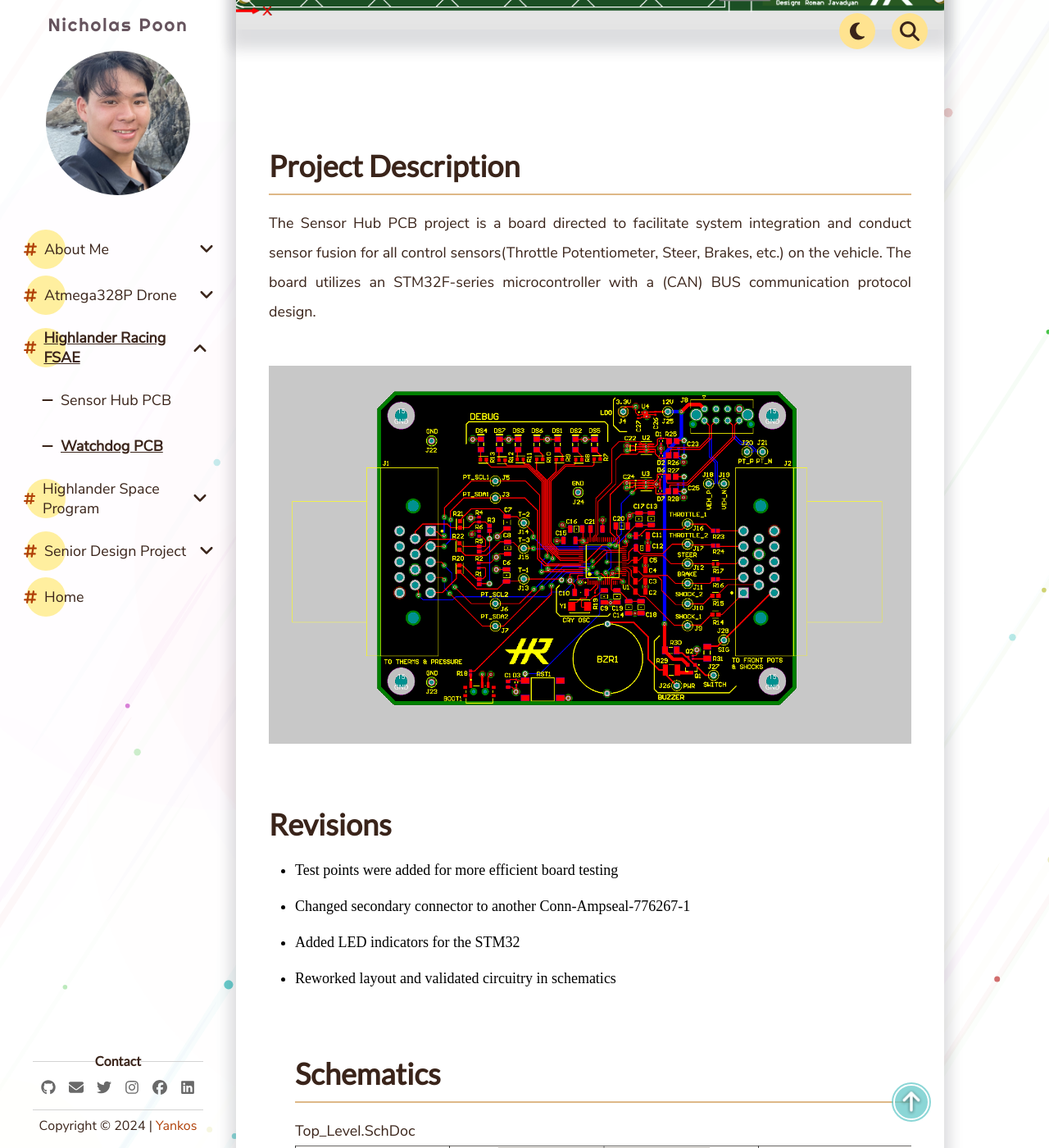
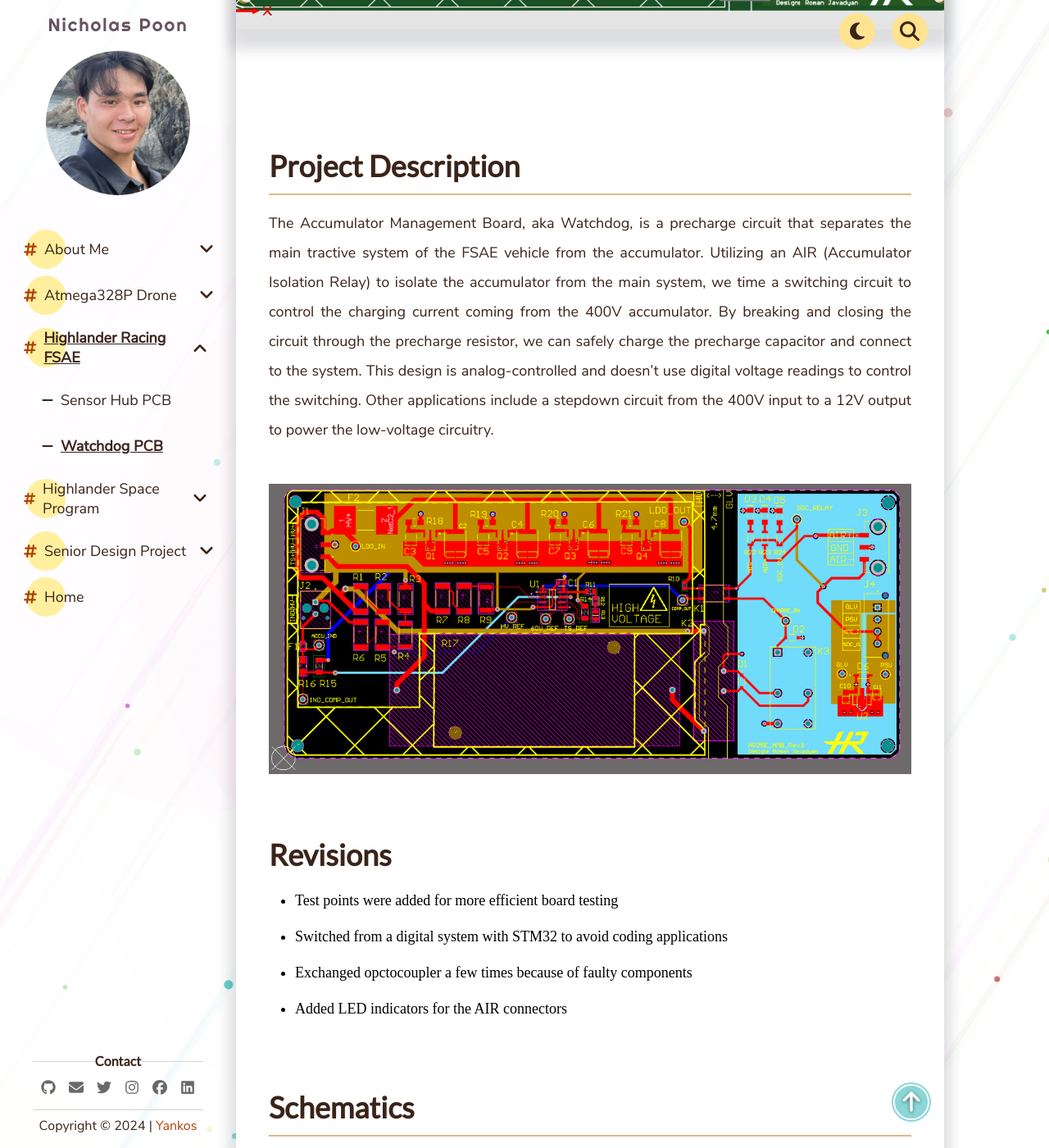
Before and after one commit to NickPoon101/NP-Portfolio, a Jekyll site: the page built from _pages/Highlander Racing FSAE/Watchdog PCB/final_board.md, in a window 1280 px wide and 1400 px high, scrolled down 571 px. Shown: the whole window at 82% size. Built offline with Jekyll 4.4.1, drawn with Linux system fonts in a browser that asks for light colours; comment, search, counter and statistics services are not loaded; some of the changed text lies outside the part shown.

Commit message:
Update final_board.md

```diff
--- a/_pages/Highlander Racing FSAE/Watchdog PCB/final_board.md
+++ b/_pages/Highlander Racing FSAE/Watchdog PCB/final_board.md
@@ -6,30 +6,30 @@ thumbnail: "/assets/img/AMB HR FSAE photos/AMB_PCB_3D_photo.png"
 
 # Project Description
 ---
-The Sensor Hub PCB project is a board directed to facilitate system integration and conduct sensor fusion for all control sensors(Throttle Potentiometer, Steer, Brakes, etc.) on the vehicle. The board utilizes an STM32F-series microcontroller with a (CAN) BUS communication protocol design.
+The Accumulator Management Board, aka Watchdog, is a precharge circuit that separates the main tractive system of the FSAE vehicle from the accumulator. Utilizing an AIR (Accumulator Isolation Relay) to isolate the accumulator from the main system, we time a switching circuit to control the charging current coming from the 400V accumulator. By breaking and closing the circuit through the precharge resistor, we can safely charge the precharge capacitor and connect to the system. This design is analog-controlled and doesn't use digital voltage readings to control the switching. Other applications include a stepdown circuit from the 400V input to a 12V output to power the low-voltage circuitry.
 
-![](/NP-Portfolio/assets/img/SensorHub2_images/PCB_2D.png)
+![](/NP-Portfolio/assets/img/AMB HR FSAE photos/AMB_PCB_2D_photo.png)
 
 # Revisions
 - Test points were added for more efficient board testing
-- Changed secondary connector to another Conn-Ampseal-776267-1
-- Added LED indicators for the STM32
-- Reworked layout and validated circuitry in schematics
+- Switched from a digital system with STM32 to avoid coding applications
+- Exchanged opctocoupler a few times because of faulty components
+- Added LED indicators for the AIR connectors
+
 # Schematics
 ---
-Top_Level.SchDoc
+
+[1] HV_Precharge_Check.SchDoc
 ![](/NP-Portfolio/assets/img/AMB HR FSAE photos/Schem_1_photo.png)
-[1] Connectors.SchDoc
-![](/NP-Portfolio/assets/img/SensorHub2_images/Connectors.png)
-[2] STM32F4.SchDoc
-![](/NP-Portfolio/assets/img/SensorHub2_images/STM32F4.png)
-[3] CAN_Transceiver.SchDoc
-![](/NP-Portfolio/assets/img/SensorHub2_images/CAN_Tranceiver.png)
-[4] Regulator.SchDoc
-![](/NP-Portfolio/assets/img/SensorHub2_images/Regulators.png)
-[5] Buzzer.SchDoc
-![](/NP-Portfolio/assets/img/SensorHub2_images/Buzzer.png)
+[2] SDC_Logic.SchDoc
+![](/NP-Portfolio/assets/img/AMB HR FSAE photos/Schem_2_photo.png)
+[3] 12v_Stepdown.SchDoc
+![](/NP-Portfolio/assets/img/AMB HR FSAE photos/Schem_3_photo.png)
+[4] Connectors.SchDoc
+![](/NP-Portfolio/assets/img/AMB HR FSAE photos/Schem_4_photo.png)
+[5] GLV_Stepdown.SchDoc
+![](/NP-Portfolio/assets/img/AMB HR FSAE photos/Schem_5_photo.png)
 
 # 3D Model
 ---
-![](/NP-Portfolio/assets/img/SensorHub2_images/PCB_3D.png)
+![](/NP-Portfolio/assets/img/AMB HR FSAE photos/AMB_PCB_3D_photo.png)
```
